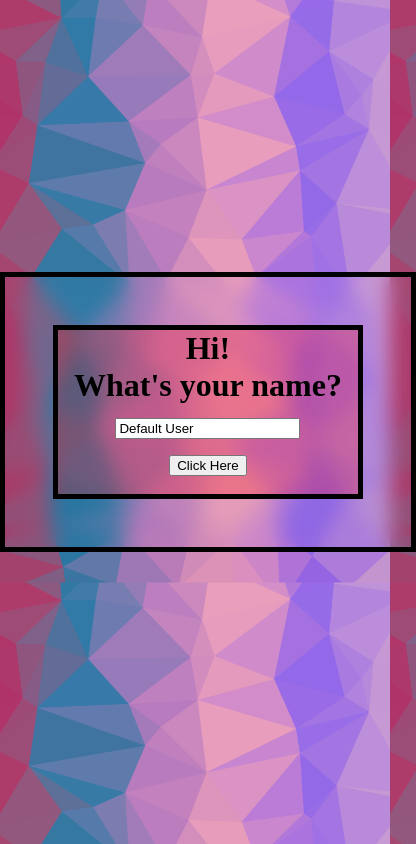
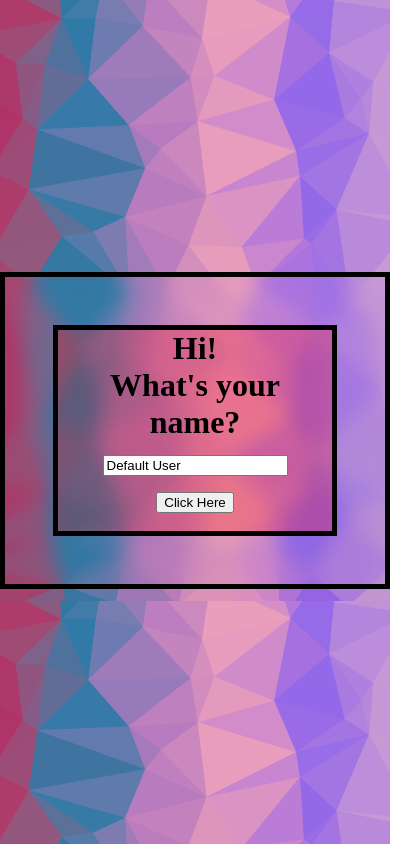
Before and after one commit to DickyKitchenJr/experiments, a React (Create React App) app in the folder react-experiment/: page / in a window 390 px wide. Shown: the top 844 px of the page, 416 px wide, since content can reach past the window. Built offline with nearby package versions, Linux system fonts and the light colour scheme; no server answers.

Commit message:
adjusting media queries

```diff
--- a/react-experiment/src/parts/Greeting.css
+++ b/react-experiment/src/parts/Greeting.css
@@ -1,6 +1,6 @@
 .greeting{
     border: black solid 5px;
-    width: max-content;
+    width: fit-content;
     margin-top: 17rem;
     margin-bottom: 20rem;
     margin-left: auto;
--- a/react-experiment/src/parts/Images.css
+++ b/react-experiment/src/parts/Images.css
@@ -4,3 +4,12 @@
     border: black solid 3px;
     backdrop-filter: blur(10px);
 }
+
+@media only screen and (max-width: 600px) {
+    .images{
+        max-width: 50%;
+    }
+    img{
+        max-width: 100%;
+    }
+}
```
